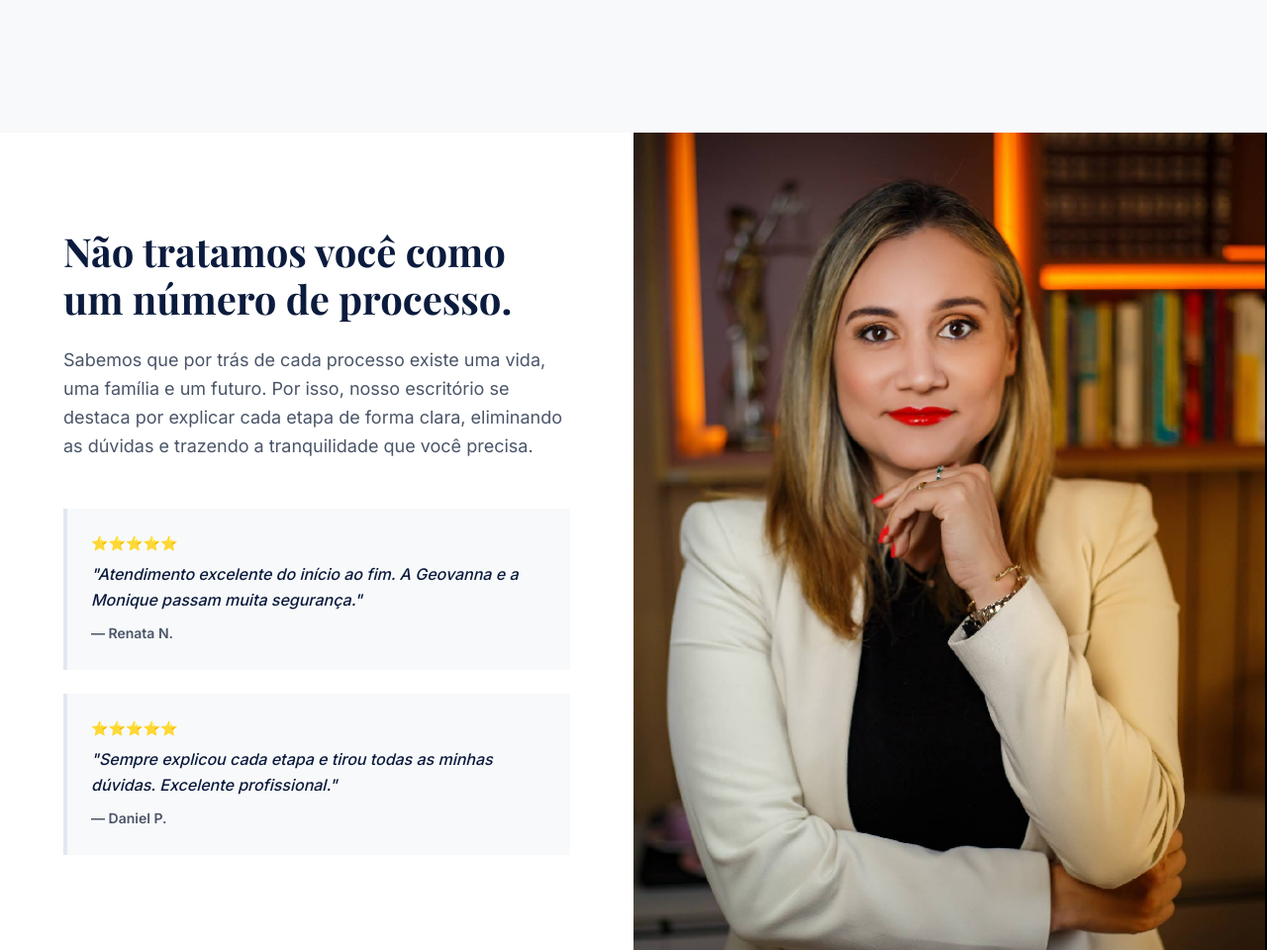
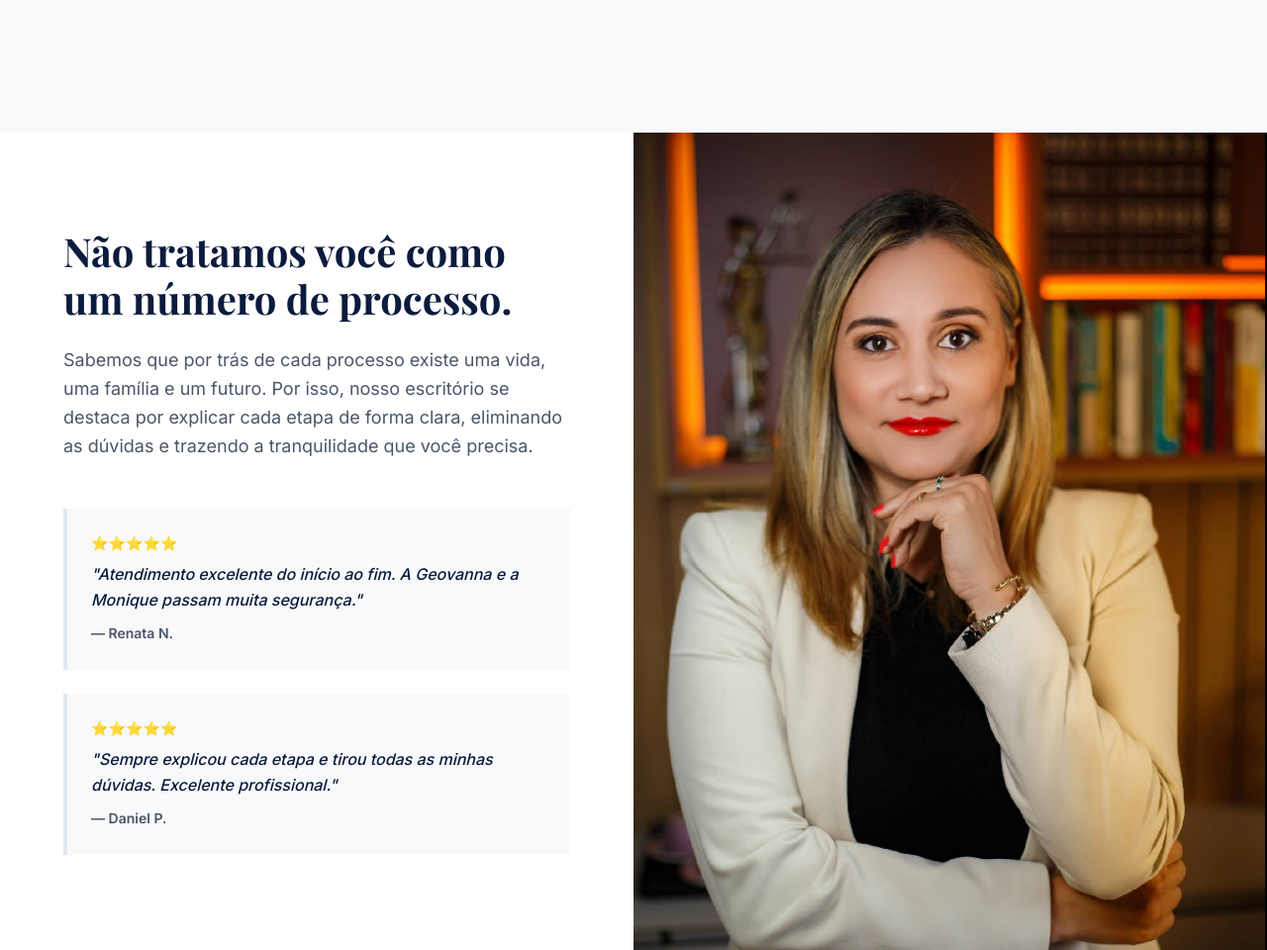
Before and after one commit to Parabocz/GeovannaGomes, a website built with Vite: page index.html in a window 1280 px wide. Shown: the part 1300-2260 px from the top of the page at 99% size. Built offline with nearby package versions, Linux system fonts and the light colour scheme; some packages are replaced by stand-ins of ours.

Commit message:
style: adjust image object-position to prevent head cropping

```diff
--- a/style.css
+++ b/style.css
@@ -283,6 +283,7 @@ h1, h2, h3, h4, h5, h6 {
   width: 100%;
   height: 100%;
   object-fit: cover;
+  object-position: top center;
   position: absolute;
   top: 0;
   left: 0;
```
